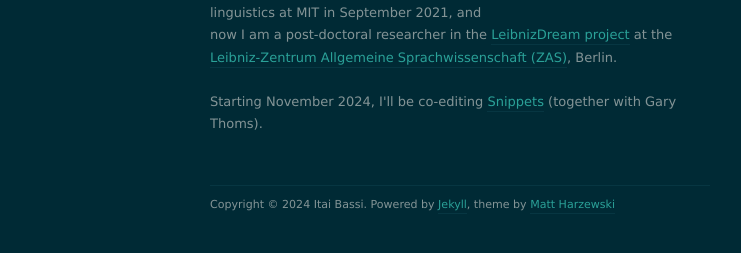
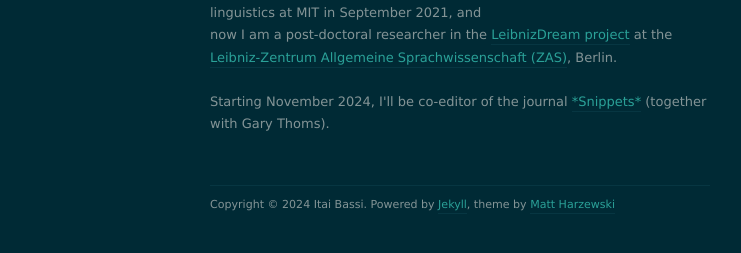
Before and after one commit to itaibassi/itaibassi.github.io, a Jekyll site: the page built from index.html, in a window 1280 px wide. Shown: the part 367-620 px from the top of the page, without its empty margins (180-921 px from the left). Built offline with Jekyll 4.4.1, drawn with Linux system fonts in a browser that asks for light colours; nearby versions of some CDN libraries; the list of posts is cut into pages by our own code.

Commit message:
Update index.html

```diff
--- a/index.html
+++ b/index.html
@@ -14,7 +14,7 @@ I graduated from the department of linguistics at MIT in September 2021, and now
 
  <br><br>
 
- Starting November 2024, I'll be co-editing  <a href="https://www.ledonline.it/snippets/">Snippets</a>
+ Starting November 2024, I'll be co-editor of the journal  <a href="https://www.ledonline.it/snippets/">*Snippets*</a>
  (together with Gary Thoms).
 
 
```
